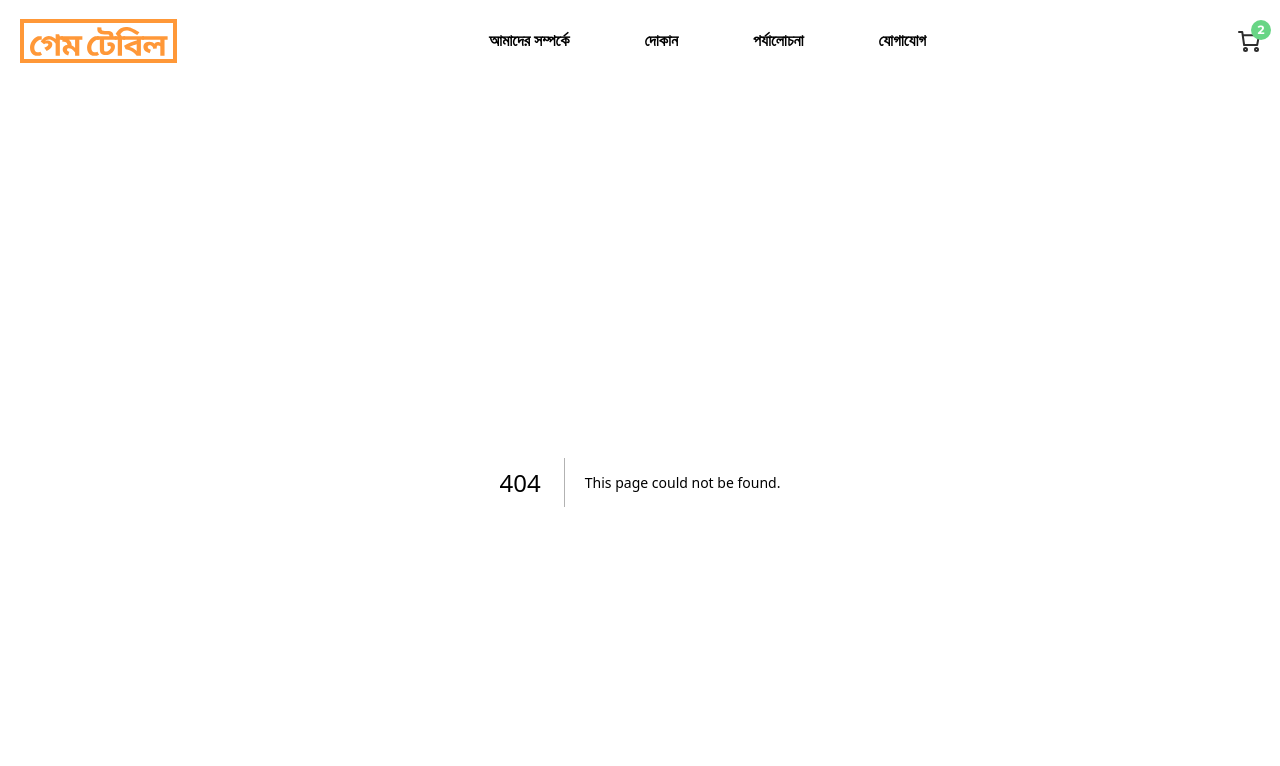
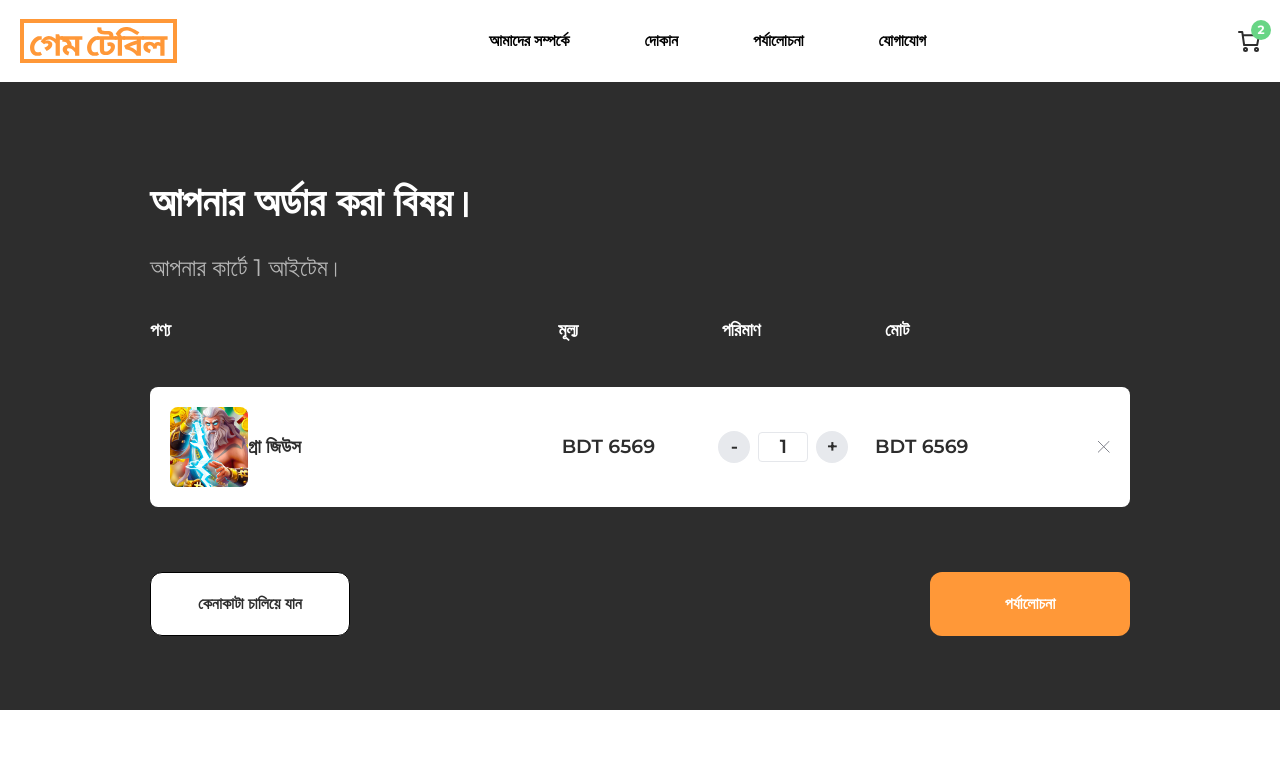
Before and after one commit to MXMUK/sale_of_board_games, a Next.js app: page /cart in a window 1280 px wide. Before the commit this address had no page. Shown: the top 766 px of the page. Built offline with nearby package versions, Linux system fonts and the light colour scheme.

Commit message:
cart page done

```diff
--- /dev/null
+++ b/app/cart/page.tsx
@@ -0,0 +1,121 @@
+'use client';
+
+import Button from '@/components/shared/Button';
+import Cross from '@/public/icons/Cross';
+import Image from 'next/image';
+import React, { useState } from 'react';
+
+const Page = () => {
+  const [counter, setCounter] = useState(1);
+
+  return (
+    <div className=" bg-dark px-5 lg:px-[150px] pt-[90px] pb-[74px] text-white  min-h-[calc(100vh-330px)]">
+      <div className="container">
+        <div className="font-bold text-[40px]">আপনার অর্ডার করা বিষয়।</div>
+
+        <div className="text-2xl mt-5 opacity-65">আপনার কার্টে 1 আইটেম।</div>
+
+        <div className="grid mt-8 grid-cols-12 text-lg font-semibold">
+          <div className="col-span-5">পণ্য</div>
+          <div className="col-span-2">মূল্য</div>
+          <div className="col-span-2">পরিমাণ</div>
+          <div className="col-span-2">মোট</div>
+          <div className="col-span-1"></div>
+        </div>
+
+        <div className="mt-[43px] hidden md:grid grid-cols-12 text-dark text-[19px] font-semibold bg-white rounded-lg p-5">
+          <div className="col-span-1">
+            <Image
+              src="/images/zeus.png"
+              width={80}
+              height={80}
+              alt="product image"
+              className="rounded-lg"
+            />
+          </div>
+          <div className="col-span-4 flex items-center">গ্রা জিউস</div>
+          <div className="col-span-2 flex items-center">BDT 6569</div>
+
+          <div className="col-span-2 flex items-center gap-2">
+            <div
+              onClick={() => {
+                counter > 0 && setCounter((prev) => prev - 1);
+              }}
+              className="size-8 bg-[#E7E9ED] rounded-full flex justify-center items-center hover:bg-opacity-65 cursor-pointer">
+              -
+            </div>
+            <div className="border rounded w-[50px] flex justify-center ">{counter}</div>
+            <div
+              onClick={() => {
+                setCounter((prev) => prev + 1);
+              }}
+              className="size-8 bg-[#E7E9ED] rounded-full flex justify-center items-center hover:bg-opacity-65 cursor-pointer">
+              +
+            </div>
+          </div>
+
+          <div className="col-span-2 flex items-center">BDT 6569</div>
+          <div className="col-span-1 flex items-center justify-end">
+            <Cross />
+          </div>
+        </div>
+
+        <div className="md:hidden text-dark text-[19px] font-semibold bg-white rounded-lg px-5 pt-[40px] pb-[50px] mt-[38px]">
+          <div className="">পণ্য</div>
+
+          <div className="grid grid-cols-5 gap-y-[50px] mt-2">
+            <div className="col-span-2">
+              <Image
+                src="/images/zeus.png"
+                width={80}
+                height={80}
+                alt="product image"
+                className="rounded-lg"
+              />
+            </div>
+            <div className="col-span-2 flex items-center">গ্রা জিউস</div>
+            <div className="col-span-1 flex items-center justify-end">
+              <Cross />
+            </div>
+
+            <div className="col-span-2">মূল্য</div>
+            <div className="col-span-3">BDT 6569</div>
+
+            <div className="col-span-2">পরিমাণ </div>
+            <div className="col-span-3 flex items-center gap-2">
+              <div
+                onClick={() => {
+                  counter > 0 && setCounter((prev) => prev - 1);
+                }}
+                className="size-8 bg-[#E7E9ED] rounded-full flex justify-center items-center hover:bg-opacity-65 cursor-pointer">
+                -
+              </div>
+              <div className="border rounded w-[50px] flex justify-center ">{counter}</div>
+              <div
+                onClick={() => {
+                  setCounter((prev) => prev + 1);
+                }}
+                className="size-8 bg-[#E7E9ED] rounded-full flex justify-center items-center hover:bg-opacity-65 cursor-pointer">
+                +
+              </div>
+            </div>
+
+            <div className="col-span-2">মোট</div>
+            <div className="col-span-3">BDT 6569</div>
+          </div>
+        </div>
+
+        <div className="mt-[50px] md:mt-[65px] flex justify-between md:flex-row flex-col gap-[30px]">
+          <Button width={200} height={64} variant="regular" className=" font-semibold">
+            কেনাকাটা চালিয়ে যান
+          </Button>
+          <Button width={200} height={64} className=" font-semibold">
+            পর্যালোচনা
+          </Button>
+        </div>
+      </div>
+    </div>
+  );
+};
+
+export default Page;
--- a/app/layout.tsx
+++ b/app/layout.tsx
@@ -6,6 +6,7 @@ import Logo from '@/public/icons/Logo';
 import YouTube from '@/public/icons/YouTube';
 import Facebook from '@/public/icons/Facebook';
 import Twitter from '@/public/icons/Twitter';
+import Link from 'next/link';
 
 const montserrat = Montserrat({
   weight: ['300', '400', '500', '600', '700'],
@@ -31,8 +32,8 @@ export default function RootLayout({
   children: React.ReactNode;
 }>) {
   return (
-    <html lang="en">
-      <body className={`${poppins.variable} ${montserrat.variable} font-montserrat`}>
+    <html lang="en" className=' h-full'>
+      <body className={`${poppins.variable} ${montserrat.variable} font-montserrat h-[calc(100%-82px)]`}>
         <header className="fixed top-0 w-full bg-white font-poppins">
           <div className="container flex justify-between items-center h-[100px] md:h-[82px] px-5">
             <div className=" flex md:hidden flex-col justify-around size-6 cursor-pointer">
@@ -41,7 +42,7 @@ export default function RootLayout({
               <div className=" h-0.5 bg-dark"></div>
             </div>
 
-            <Logo />
+            <Link href='/'><Logo /></Link>
 
             <ul className="font-semibold hidden md:flex items-center md:gap-6 lg:gap-[75px]">
               <li className=' hover:underline cursor-pointer'><a href="#aboutUs">আমাদের সম্পর্কে</a></li>
@@ -50,19 +51,19 @@ export default function RootLayout({
               <li className=' hover:underline cursor-pointer'><a href="#contactUs">যোগাযোগ</a></li>
             </ul>
 
-            <div className="relative">
+            <Link href='/cart' className="relative cursor-pointer">
               <CartSimple />
 
               <div className="absolute -top-1/2 -right-1/2 w-5 h-5 bg-mint rounded-full text-white flex justify-center items-center text-xs font-montserrat font-bold">
                 2
               </div>
-            </div>
+            </Link>
           </div>
         </header>
 
-        <main className='mt-[100px] md:mt-[82px]'>{children}</main>
+        <main className='mt-[100px] md:mt-[82px] md:min-h-[calc(100%-248px-85px)]'>{children}</main>
 
-        <footer className="bg-white py-[60px] lg:py-0 px-5 text-dark">
+        <footer className="bg-white py-[60px] lg:py-0 px-5 text-dark relative z-10">
         <div className="lg:h-[248px] container flex justify-between flex-wrap">
           <div className="flex flex-col justify-center mr-32">
             <Logo />
--- a/components/shared/Button.tsx
+++ b/components/shared/Button.tsx
@@ -25,7 +25,7 @@ const Button: FC<React.PropsWithChildren<Props>> = ({
         variant === 'default',
       'bg-white text-dark':
         variant === 'popup',
-      'bg-white border-black border':
+      'bg-white border-black border text-dark':
         variant === 'regular',
     },
     className
--- /dev/null
+++ b/public/icons/Cross.tsx
@@ -0,0 +1,25 @@
+import React from 'react';
+
+const Cross: React.FC<React.SVGProps<SVGSVGElement>> = (props) => {
+  return (
+    <svg
+      {...props}
+      xmlns="http://www.w3.org/2000/svg"
+      width="12"
+      height="12"
+      viewBox="0 0 12 12"
+      fill="none">
+      <g clip-path="url(#clip0_1_1953)">
+        <path d="M0.223022 0.199951L11.223 11.2" stroke="#81838C" stroke-linecap="round" />
+        <path d="M11.223 0.199951L0.223022 11.2" stroke="#81838C" stroke-linecap="round" />
+      </g>
+      <defs>
+        <clipPath id="clip0_1_1953">
+          <rect width="12" height="12" fill="white" />
+        </clipPath>
+      </defs>
+    </svg>
+  );
+};
+
+export default Cross;
```
